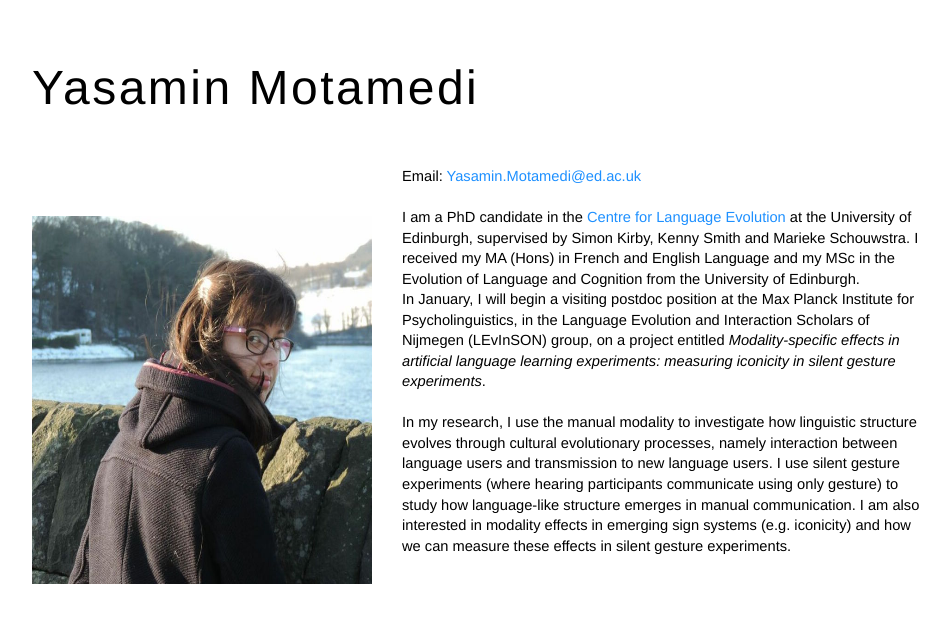
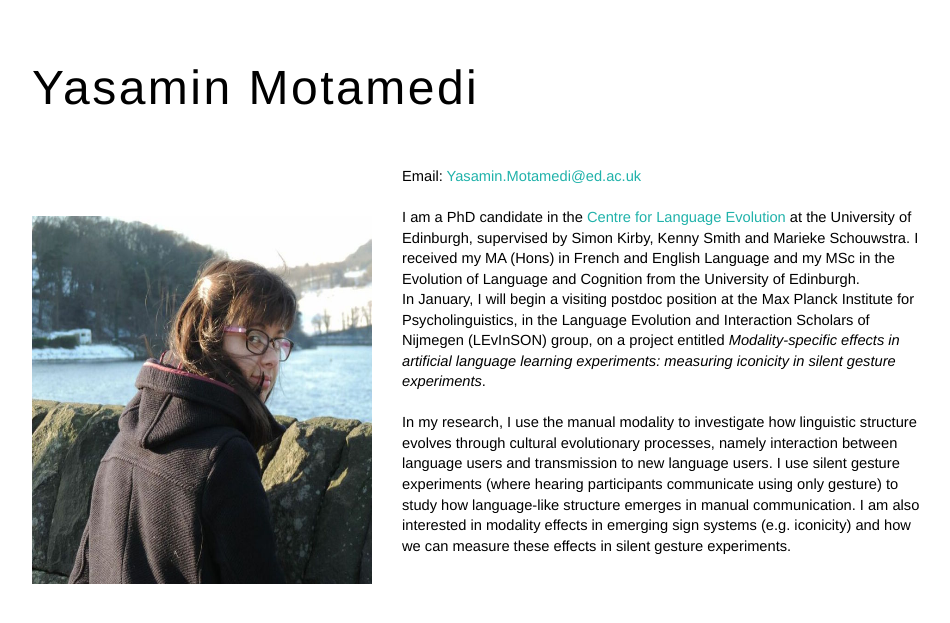
Before and after one commit to ymotamedi/ymotamedi.github.io, a Jekyll site: the page built from index.html, in a window 1280 px wide. Shown: the top 623 px of the page, without its empty margins (160-1110 px from the left). Built offline with Jekyll 4.4.1, drawn with Linux system fonts in a browser that asks for light colours.

Commit message:
Update main.css

```diff
--- a/css/main.css
+++ b/css/main.css
@@ -14,7 +14,7 @@ nav ul li, footer ul li {
 }
 a {
     text-decoration: none;
-    color: DodgerBlue;
+    color: #20B2AA;
 }
 a:hover {
     text-decoration: underline;
```
